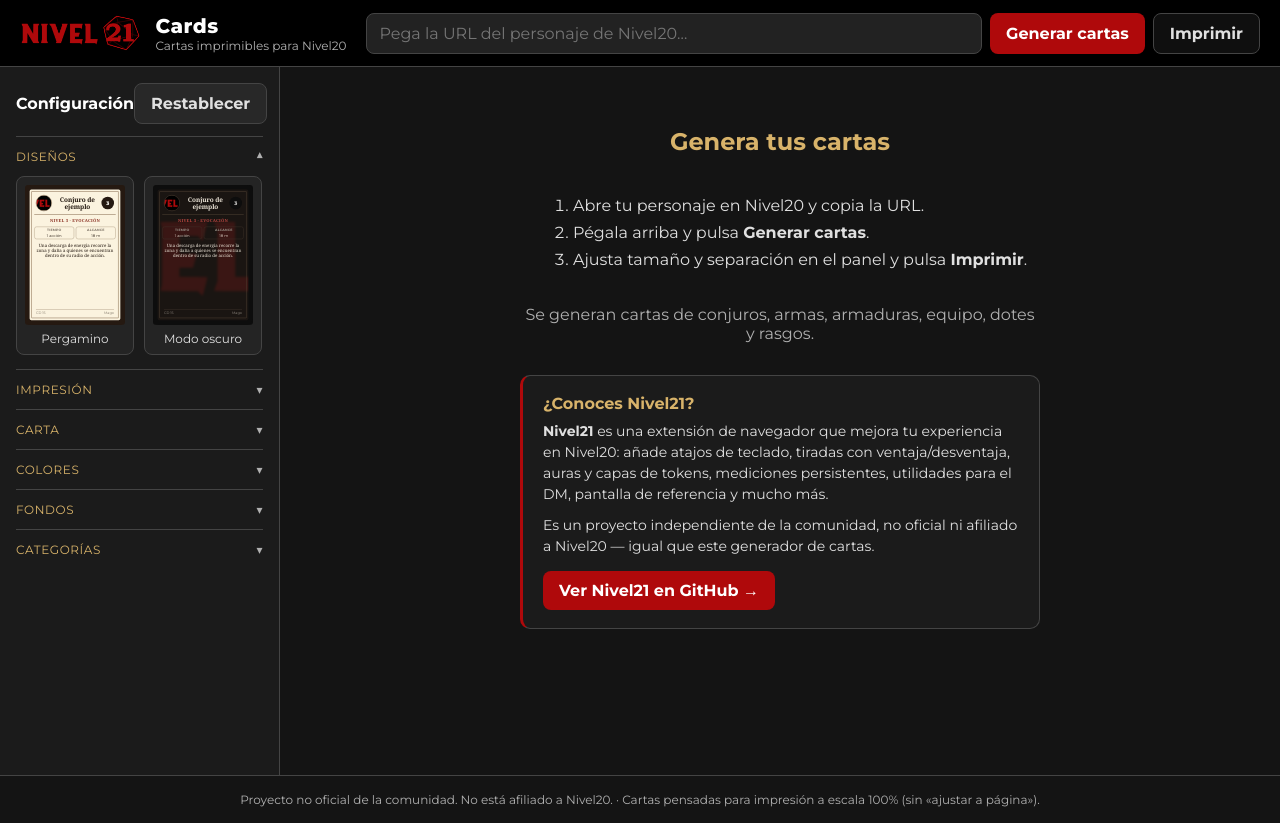
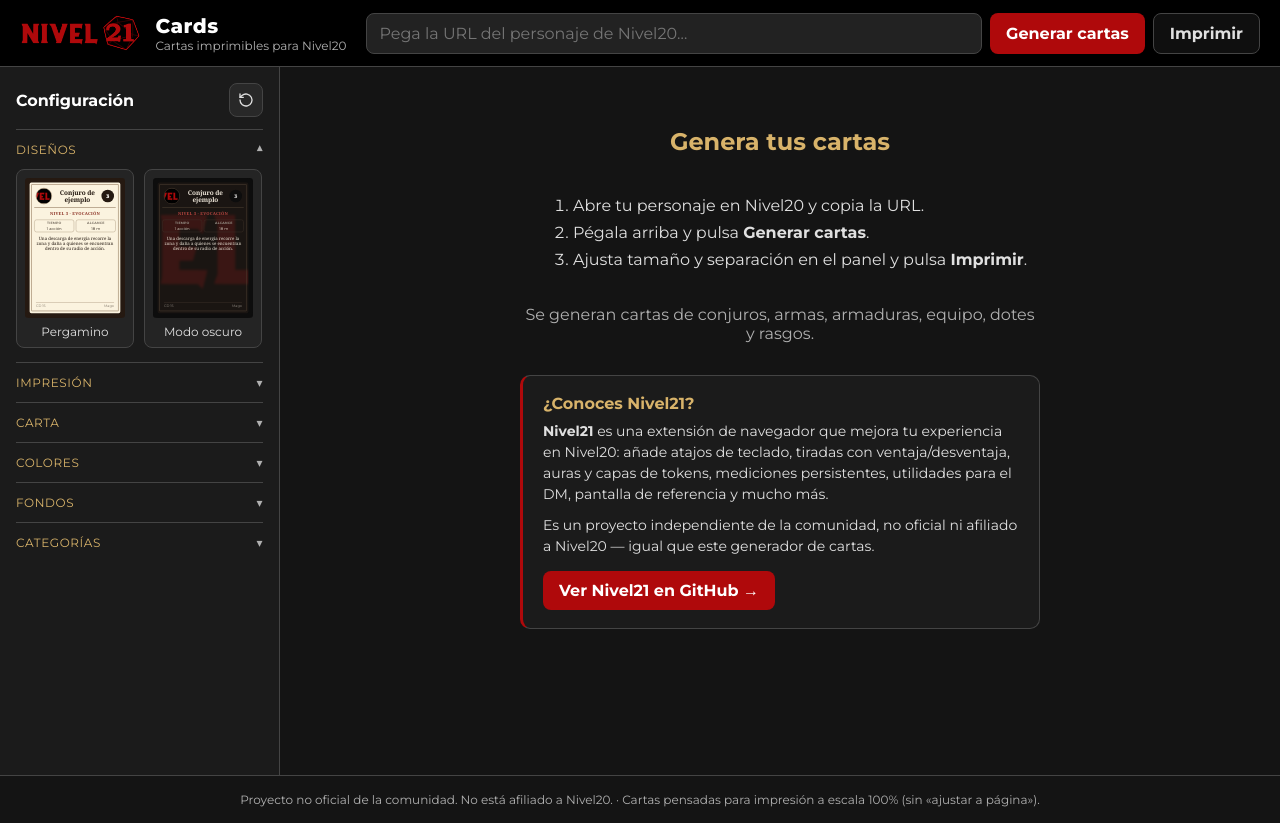
Before and after one commit to androettop/nivel20-cards, a React (Vite) app: page / in a window 1280 px wide. Built offline with nearby package versions, Linux system fonts and the light colour scheme.

Commit message:
add class feats and improve refresh button

```diff
--- a/src/components/ConfigPanel.tsx
+++ b/src/components/ConfigPanel.tsx
@@ -29,8 +29,26 @@
     <aside className="config">
       <div className="config__head">
         <h2>Configuración</h2>
-        <button className="btn btn--ghost" onClick={onReset}>
-          Restablecer
+        <button
+          className="btn btn--ghost btn--icon"
+          onClick={onReset}
+          title="Restablecer"
+          aria-label="Restablecer"
+        >
+          <svg
+            width="16"
+            height="16"
+            viewBox="0 0 24 24"
+            fill="none"
+            stroke="currentColor"
+            strokeWidth="2"
+            strokeLinecap="round"
+            strokeLinejoin="round"
+            aria-hidden="true"
+          >
+            <path d="M3 12a9 9 0 1 0 3-6.7L3 8" />
+            <path d="M3 3v5h5" />
+          </svg>
         </button>
       </div>
 
--- a/src/index.css
+++ b/src/index.css
@@ -120,6 +120,13 @@
   background: rgba(255, 255, 255, 0.06);
   border: 1px solid var(--border);
   color: var(--text-2);
+}
+.btn--icon {
+  display: inline-flex;
+  align-items: center;
+  justify-content: center;
+  padding: 8px;
+  line-height: 0;
 }
 
 .error {
--- a/src/lib/extract.ts
+++ b/src/lib/extract.ts
@@ -260,6 +260,10 @@
 function extractFeats(data: any): Card[] {
   const sources: any[] = [
     ...(data?.feats ?? []),
+    // Rasgos de cada profesión/clase (p. ej. los del Druida) y su arquetipo.
+    ...(data?.professions ?? []).flatMap((p: any) =>
+      (p?.feats ?? []).map((f: any) => ({ ...f, _professionName: p?.name })),
+    ),
     ...(data?.race_feats ?? []),
     ...(data?.other_feats ?? []),
     ...(data?.custom_feats ?? []),
@@ -281,10 +285,13 @@
     id: `feat-${feat.id ?? feat.name}`,
     category: "feat",
     name: feat.name || "Rasgo",
-    subtitle: plain(feat.category) || "Dote / Rasgo",
+    subtitle:
+      plain(feat.category || feat.category_name || feat.group_name) ||
+      "Dote / Rasgo",
     meta: metas(meta("Requisitos", feat.prerequisites)),
     description: feat.summary || feat.description || "",
-    footerRight: plain(feat.source_name) || undefined,
+    footerRight:
+      plain(feat.source_name || feat._professionName) || undefined,
     sortKey: 0,
   };
 }
```
